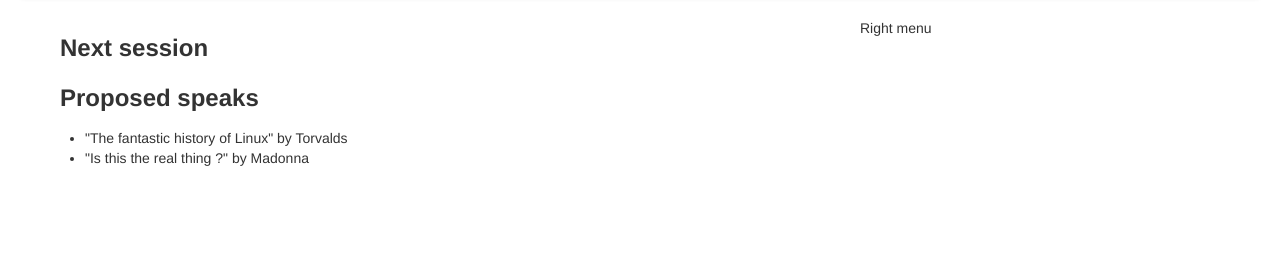
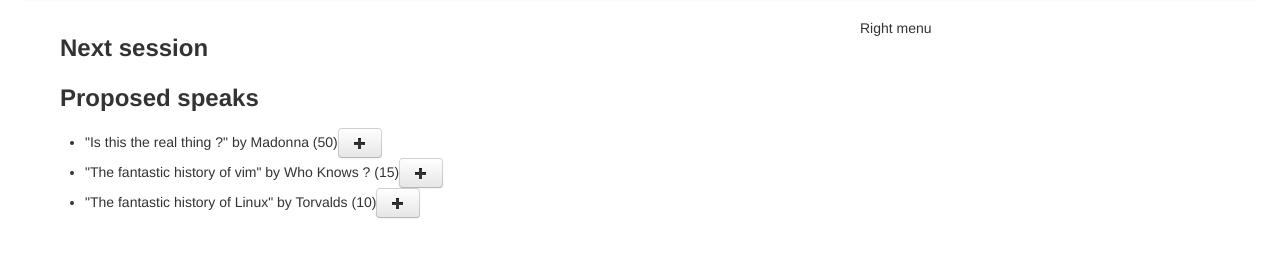
Before and after one commit to sleeper/geekspeak, a website: page app/index.html in a window 1280 px wide. Shown: the part 104-360 px from the top of the page. Drawn offline with Linux system fonts and the light colour scheme.

Commit message:
Votes are now working

```diff
--- a/app/scripts/controllers/main.js
+++ b/app/scripts/controllers/main.js
@@ -1,14 +1,14 @@
 'use strict';
 
 geekspeakApp.controller('MainCtrl', function($scope) {
-  $scope.awesomeThings = [
-    'HTML5 Boilerplate',
-    'AngularJS',
-    'Testacular'
+
+  $scope.activeTalks = [
+  	{title: "The fantastic history of Linux", presenter: "Torvalds", votes: 10},
+  	{title: "The fantastic history of vim", presenter: "Who Knows ? ", votes: 15},
+  	{title: "Is this the real thing ?", presenter: "Madonna", votes: 50}
   ];
 
-  $scope.activeTalks = [
-  	{title: "The fantastic history of Linux", presenter: "Torvalds"},
-  	{title: "Is this the real thing ?", presenter: "Madonna"}
-  ];
+  $scope.increaseVotes = function(t) { t.votes += 1; }
+
+
 });
--- a/app/views/main.html
+++ b/app/views/main.html
@@ -13,7 +13,7 @@
 		</div>
 		<h3> Proposed speaks</h3>
 	  	<ul>
-  			<li ng-repeat="talk in activeTalks"> "{{talk.title}}" by {{talk.presenter}}</li>
+  			<li ng-repeat="talk in activeTalks|orderBy:'-votes'"> "{{talk.title}}" by {{talk.presenter}} ({{talk.votes}})<button class="btn" ng-click="increaseVotes(talk)"><i class="icon-plus"></i></button></li>
   		</ul>
 	</div>
 	<div class="span2"> Right menu</div>
```
